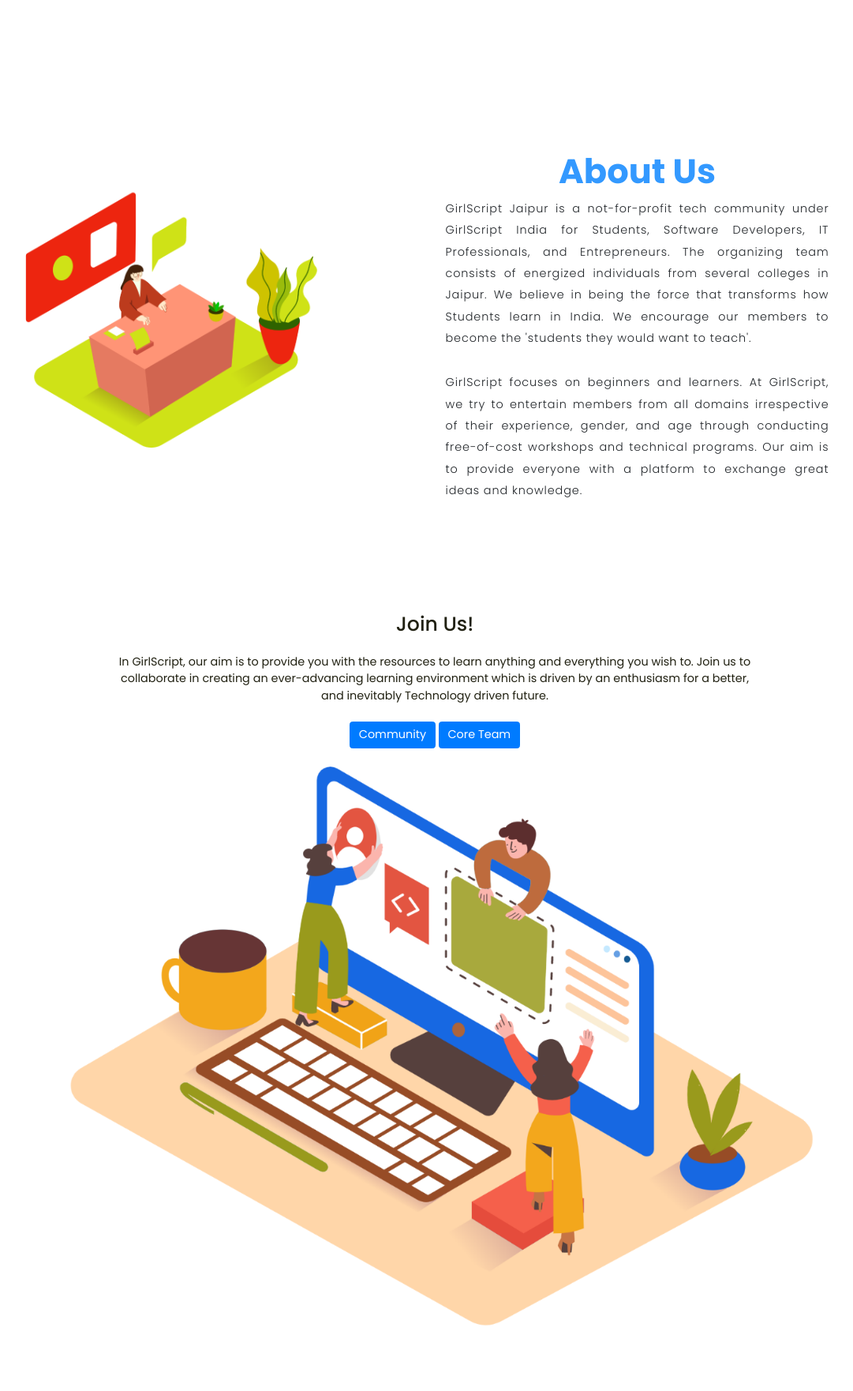
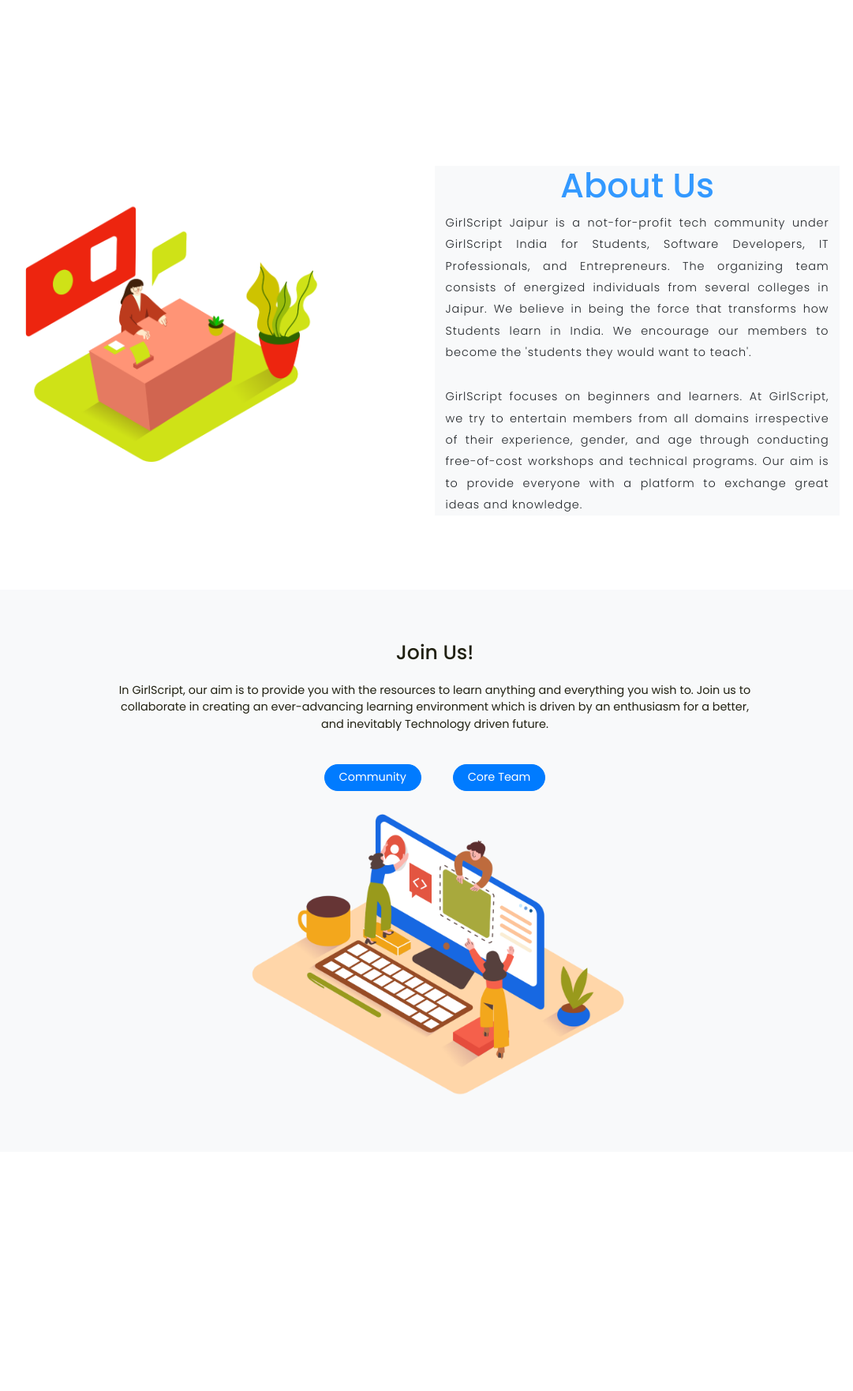
Before and after one commit to abhishekgupta368/GirlScript-Alwar, a Django app: page /home/ in a window 1280 px wide. Shown: the part 754-2516 px from the top of the page at 79% size, without its empty margins (89-1170 px from the left). After the commit the page ends 2141 px from the top, so only its background shows below. Run offline with Django 3.2, Linux system fonts and the light colour scheme; some libraries are stand-ins or nearby versions.

Commit message:
Updated base.css file

```diff
--- a/static/css/base.css
+++ b/static/css/base.css
@@ -1,4 +1,8 @@
  @import url('https://fonts.googleapis.com/css?family=Poppins:100,100i,200,200i,300,300i,400,400i,500,500i,600,600i,700,700i,800,800i,900,900i&subset=devanagari,latin-ext');
+ html {
+    scroll-behavior: smooth
+}
+
  body{
      font-family: 'Poppins', sans-serif;
      font-size: 16px;
@@ -8,7 +12,7 @@
      background-position: center;
      background-repeat: repeat;
      background-size: 7%;
-     background-color: #fff;
+     /*background-color: #fff;*/
      overflow-x: hidden;
      transition: all 200ms linear;
 }
@@ -30,10 +34,10 @@
 # Sections General
 --------------------------------------------------------------*/
 section {
-  padding: 60px 0;
+  padding: 80px 0;
   overflow: hidden;
+
 }
-
 .section-bg {
   background-color: #f9f9fa;
 }
@@ -72,6 +76,12 @@
   margin-bottom: 0;
   position: relative;
   z-index: 2;
+}
+.bg-about{
+    background: #f8f9fa;
+}
+.bg-join{
+    background: #f8f9fa;
 }
 
 @media (max-width: 575px) {
@@ -168,7 +178,9 @@
      transition: all 200ms linear;
 }
  .nav-item:hover .nav-link{
-     color: #8167a9 !important;
+     /*color: #8167a9 !important;*/
+     color: #3399ff !important;
+
 }
  .nav-item.active .nav-link{
      color: #777 !important;
@@ -185,7 +197,8 @@
      width: 100%;
      height: 2px;
      content: '';
-     background-color: #8167a9;
+     /*background-color: #8167a9;*/
+    background-color: #3399ff;
      opacity: 0;
      transition: all 200ms linear;
 }
@@ -430,7 +443,7 @@
 --------------------------------------------------------------*/
 
  h3.about{
-     font-weight: 700;
+     font-weight: 500;
      font-size: 48px;
      line-height: 1.2;
      color: #3399ff;
@@ -445,6 +458,17 @@
     letter-spacing: 1px;
 }
 
+h3.join{
+    font-weight: 500;
+}
+
+.btn{
+    margin: 20px;
+    padding-left: 20px;
+    padding-right: 20px;
+    border-radius: 3rem;
+}
+
 .about .content p:last-child {
   margin-bottom: 0;
 }
@@ -452,6 +476,13 @@
 #about-image{
      margin-left: -100px;
      margin-top: 30px;
+     width: 100%;
+     height: auto;
+}
+
+#joinus-image{
+    width: 50%;
+    height: auto
 }
 
  @media (max-width: 767px) {
```
